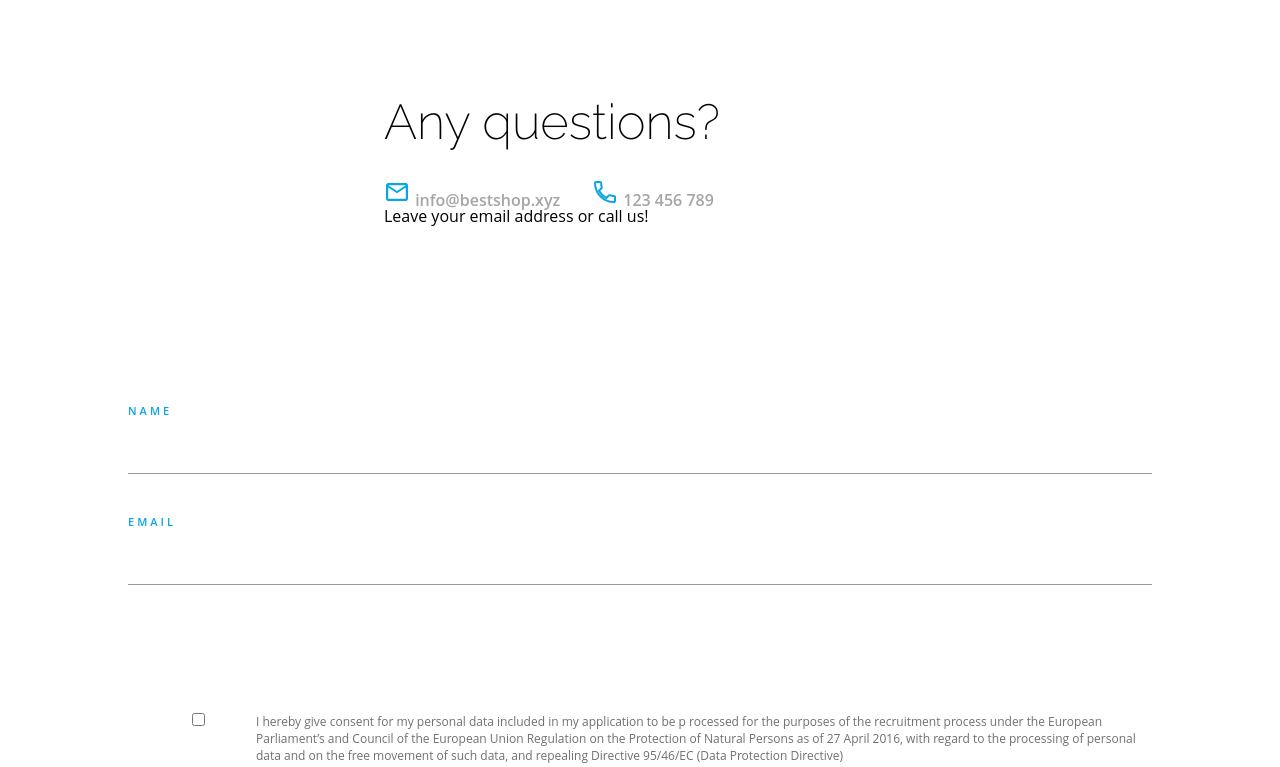
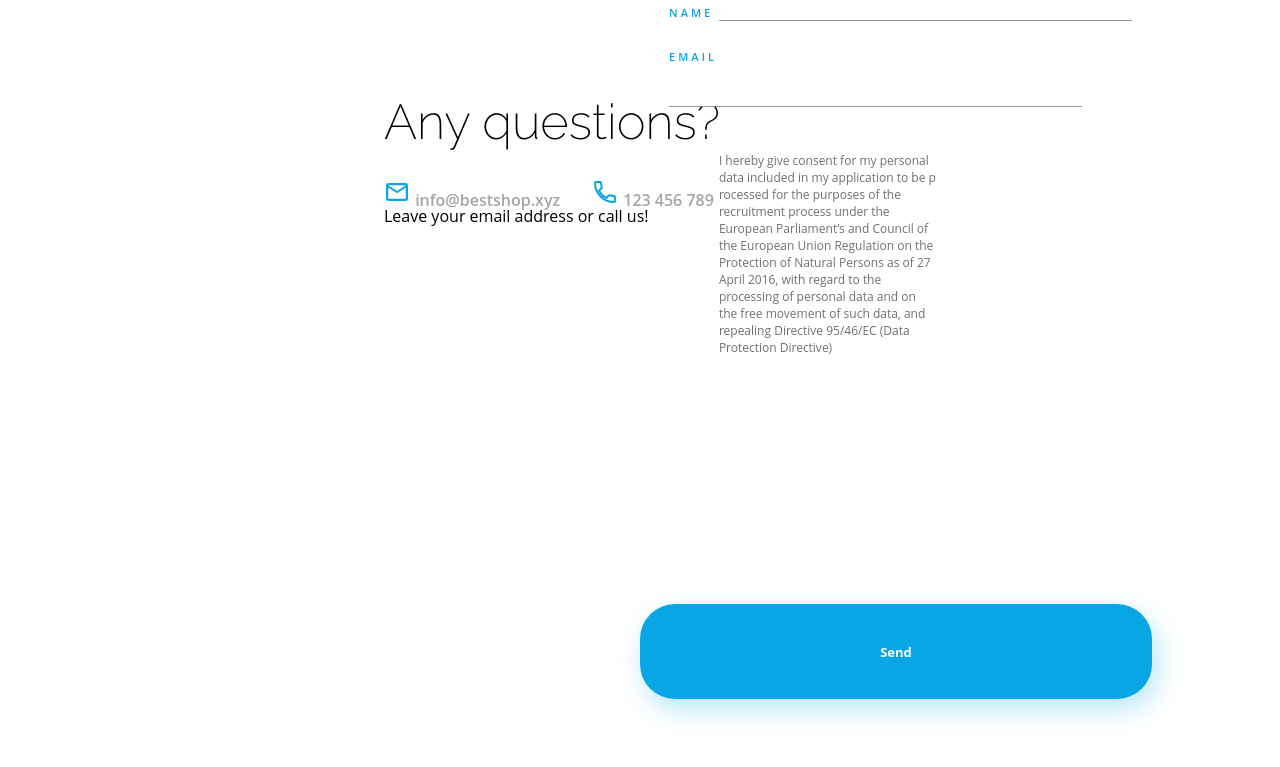
Before and after one commit to mlevitorresv/oxygenshop, a plain HTML site: page html/index.html in a window 1280 px wide. Shown: the part 3537-4304 px from the top of the page. Drawn offline with Linux system fonts and the light colour scheme.

```diff
--- a/resources/css/style.scss
+++ b/resources/css/style.scss
@@ -722,6 +722,39 @@ body{
         margin-left: 2em;
     }
 
+    .main__contact-data{
+        display: inline-block;
+        width: auto;
+        position: relative;
+        top: -30em;
+        text-align: left;
+        margin-bottom: 1em;
+
+        .main__data-input{
+            margin: 6% 0;
+            width: 89%;
+        }
+    }
+
+    .main__consent-check{
+        position: relative;
+        top: -20em;
+        left: -49em;
+    }
+
+    .main__consent-desc{
+        position: relative;
+        top: -27em;
+        left: 33%;
+        width: 17%;
+    }
+
+    .main__consent-check{
+
+    }
+
+
+
 
     //FOOTER
 
```
Also changed, not shown: resources/css/style.css, 1 other file.
